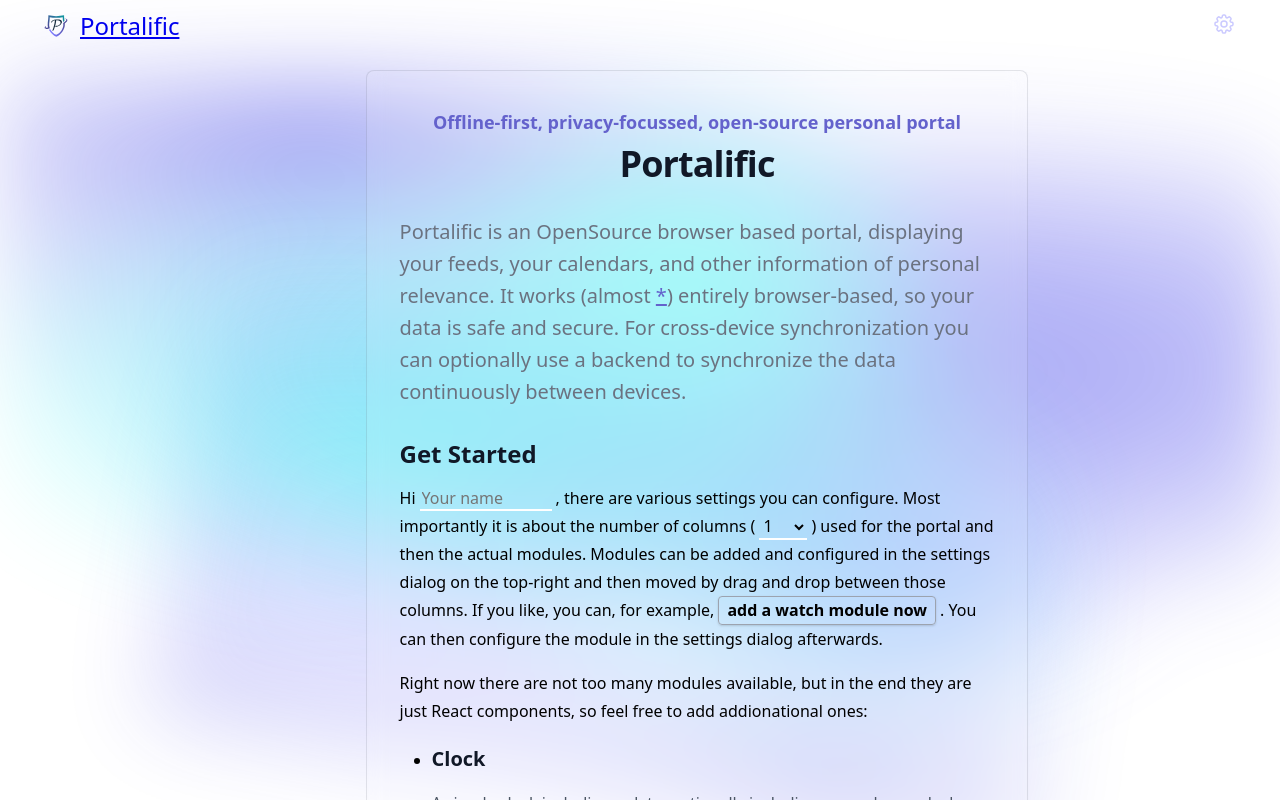
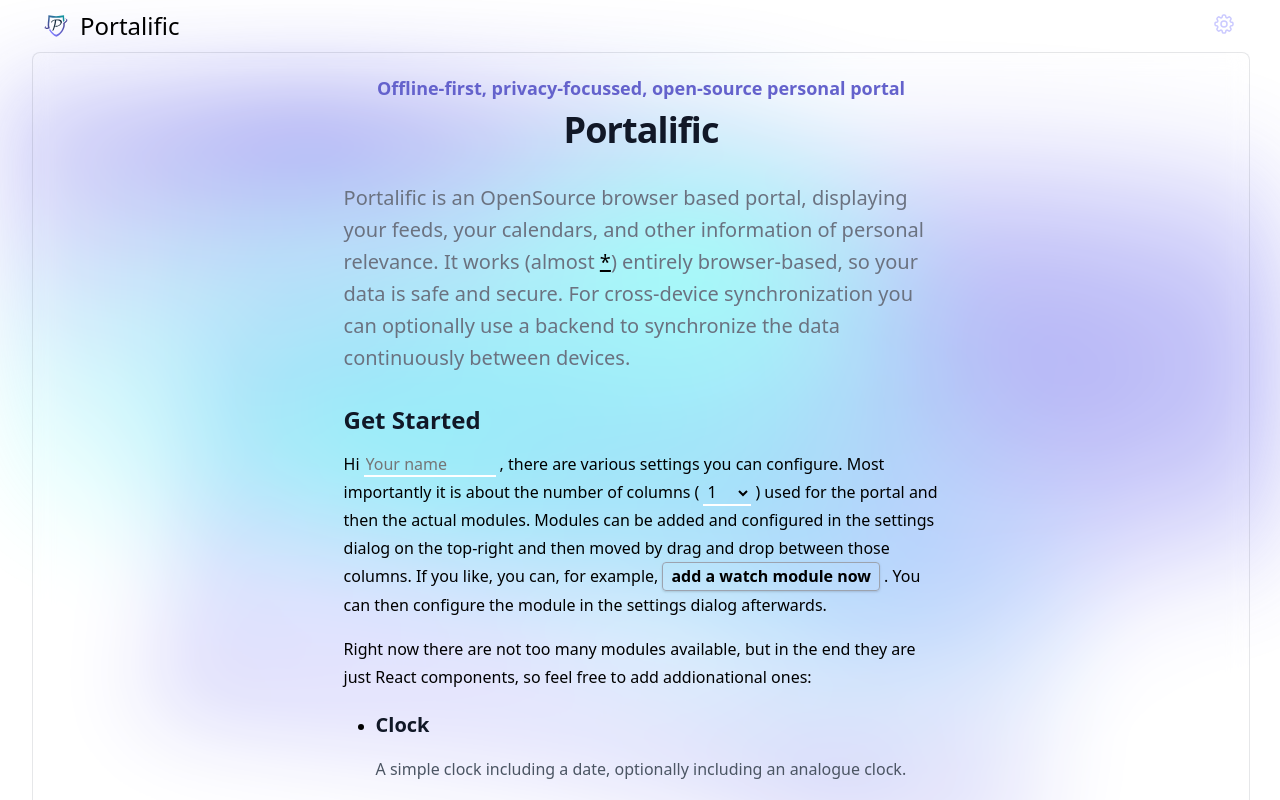
Before and after one commit to kore/portalific, a Next.js app: page / in a window 1280 px wide. Shown: the top 800 px of the page. Built offline with nearby package versions, Linux system fonts and the light colour scheme.

Commit message:
fix: Fixed basic module grid layout

```diff
--- a/pages/index.js
+++ b/pages/index.js
@@ -214,7 +214,7 @@
   }, [hasLocalStorage]);
 
   // Dynamic class names: grid-cols-1 lg:grid-cols-2 lg:grid-cols-3 lg:grid-cols-4
-  const gridClassName = "lg:grid-cols-" + (settings.columns ?? 3);
+  const gridClassName = "grid__cols-" + (settings.columns ?? 3);
 
   return (
     <Layout settings={settings}>
@@ -229,8 +229,8 @@
         errors={errors}
         clearErrors={() => setErrors([])}
       />
-      <main className="w-full">
-        <ul className={`${gridClassName} mb-6 grid w-full grid-cols-1 gap-6`}>
+      <main>
+        <ul className={`grid ${gridClassName}`}>
           {[...Array(+(settings.columns ?? 3)).keys()].map((column) => {
             return (
               <Column
@@ -239,7 +239,7 @@
                 length={(modules[column] ?? []).length}
                 moveModule={moveModule}
               >
-                <ul>
+                <ul className="modules">
                   {(modules[column] ?? []).map((module, index) => {
                     const ModuleComponent =
                       availableModules[module.type] ??
--- a/pages/setup.js
+++ b/pages/setup.js
@@ -99,7 +99,7 @@
     <Layout>
       <SEO title={globalData.name} description={globalData.description} />
       <Header name={globalData.name} />
-      <main className="w-full grow">
+      <main>
         <div className="my-6 mx-auto max-w-lg border border-b-0 border-gray-800/10 bg-white/10 p-4 backdrop-blur-lg transition last:border-b hover:border-b hover:bg-white/20 hovered-sibling:border-t-0 dark:border-white/10 dark:bg-black/30 dark:hover:bg-black/50 md:first:rounded-t-lg md:last:rounded-b-lg">
           <h1 className="mt-6 text-center text-3xl font-bold tracking-tight">
             Import Settings
--- a/styles/globals.scss
+++ b/styles/globals.scss
@@ -49,6 +49,42 @@
   background: none;
 }
 
+main {
+  width: 100%;
+}
+
+a {
+  color: #000;
+}
+
+.grid {
+  margin: 0;
+  padding: 0;
+  display: grid;
+
+  li {
+    margin: 0;
+    padding: 0;
+  }
+}
+
+.grid__cols-2 {
+  grid-template-columns: repeat(2,minmax(0,1fr));
+}
+
+.grid__cols-3 {
+  grid-template-columns: repeat(3,minmax(0,1fr));
+}
+
+.grid__cols-4 {
+  grid-template-columns: repeat(4,minmax(0,1fr));
+}
+
+.modules {
+  margin: 0;
+  padding: 0;
+}
+
 .typography {
   font-family: var(--font-primary);
   font-size: 1.125rem;
--- a/styles/theme.scss
+++ b/styles/theme.scss
@@ -113,6 +113,8 @@
     flex-grow: 1;
     text-align: left;
     font-size: 1.5rem;
+    color: #000;
+    text-decoration: none;
 
     .theme--dark & {
       color: white;
@@ -1297,23 +1299,6 @@
       color: #d1d5db; // text-gray-300
     }
   }
-
-  &__link {
-    color: var(--color-primary-600);
-    text-decoration: underline;
-
-    &:hover {
-      color: var(--color-primary-800);
-    }
-
-    .theme--dark & {
-      color: var(--color-primary-400);
-
-      &:hover {
-        color: var(--color-primary-300);
-      }
-    }
-  }
 }
 
 // Todo List Module
```
